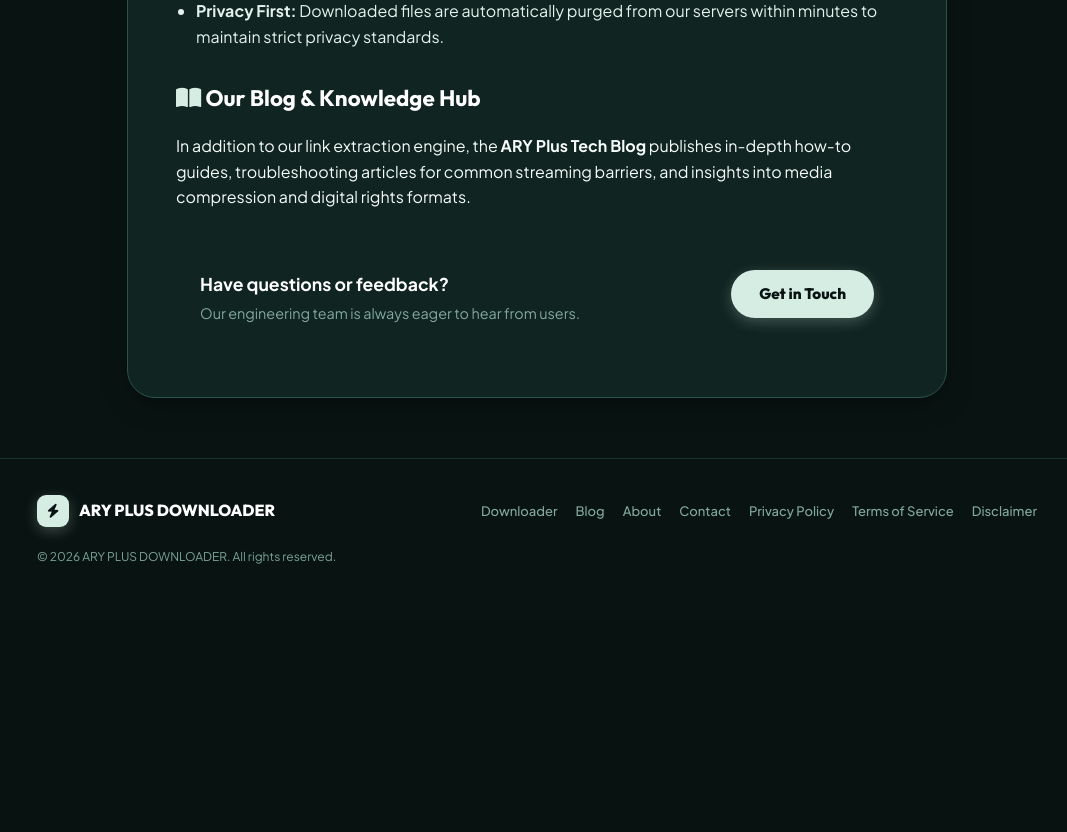
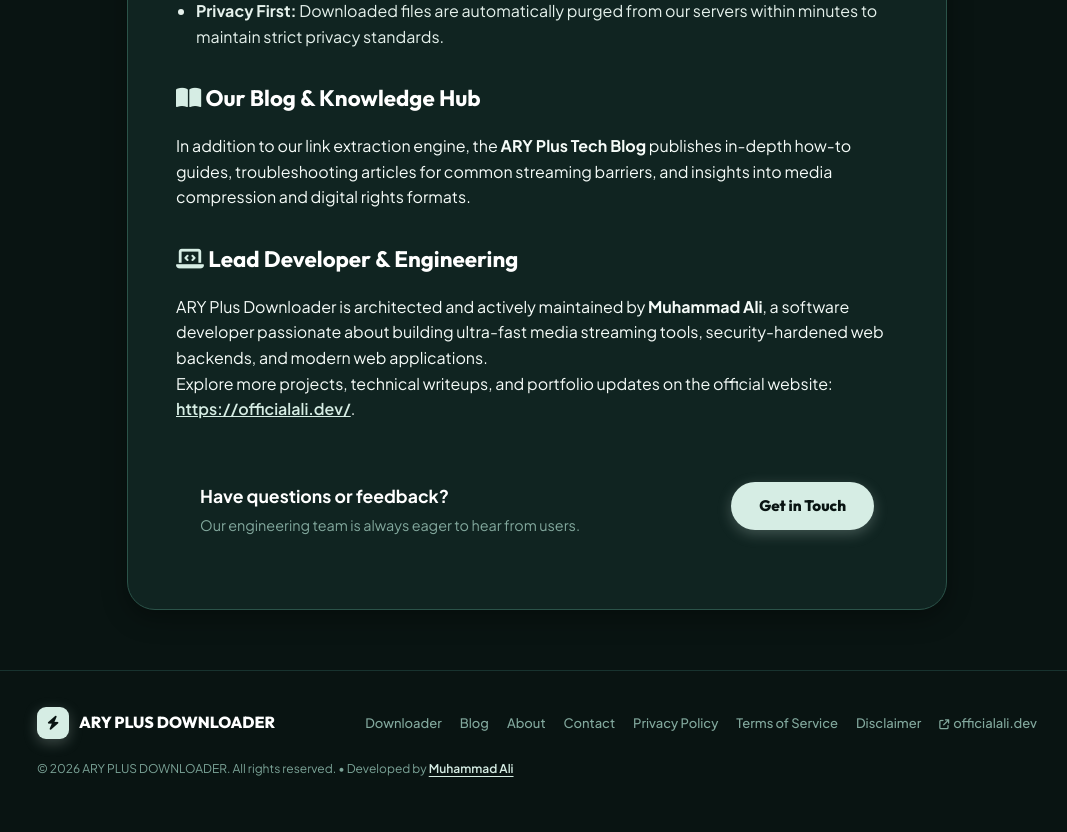
Before and after one commit to muhammadaliajaz/downloader, a Flask app: page /about/ in a window 1280 px wide. Shown: the part 773-1605 px from the top of the page, without its empty margins (103-1170 px from the left). Before the commit the page ends 1337 px from the top, so only its background shows below. Run offline with Flask 3, Linux system fonts and the light colour scheme; some libraries are stand-ins or nearby versions.

Commit message:
feat: add developer portfolio link to officialali.dev in footers, about page, and admin

```diff
--- a/static/css/blog.css
+++ b/static/css/blog.css
@@ -977,6 +977,18 @@
   font-size: 12px;
 }
 
+.footer-copy a {
+  color: var(--swatch-6);
+  font-weight: 600;
+  text-decoration: underline;
+  text-underline-offset: 3px;
+  transition: color 0.2s ease;
+}
+
+.footer-copy a:hover {
+  color: #ffffff;
+}
+
 /* Flash alerts */
 .alert {
   padding: 12px 18px;
--- a/templates/admin/base.html
+++ b/templates/admin/base.html
@@ -103,6 +103,12 @@
                 <a href="{{ url_for('index') }}" target="_blank" class="sidebar-link">
                     <i class="fa-solid fa-download"></i>
                     <span>View Downloader</span>
+                </a>
+            </li>
+            <li>
+                <a href="https://officialali.dev/" target="_blank" rel="noopener noreferrer" class="sidebar-link">
+                    <i class="fa-solid fa-globe"></i>
+                    <span>officialali.dev</span>
                 </a>
             </li>
         </ul>
--- a/templates/blog/base.html
+++ b/templates/blog/base.html
@@ -110,10 +110,11 @@
                     <a href="{{ url_for('blog.privacy_page') }}">Privacy Policy</a>
                     <a href="{{ url_for('blog.terms_page') }}">Terms of Service</a>
                     <a href="{{ url_for('blog.disclaimer_page') }}">Disclaimer</a>
+                    <a href="https://officialali.dev/" target="_blank" rel="noopener noreferrer"><i class="fa-solid fa-arrow-up-right-from-square" style="font-size: 10px; margin-right: 4px;"></i>officialali.dev</a>
                 </div>
 
                 <div class="footer-copy">
-                    {{ settings.footer_copyright }}
+                    {{ settings.footer_copyright }} <span>• Developed by <a href="https://officialali.dev/" target="_blank" rel="noopener noreferrer">Muhammad Ali</a></span>
                 </div>
             </div>
         </div>
--- a/templates/index.html
+++ b/templates/index.html
@@ -819,10 +819,11 @@
                     <a href="{{ url_for('blog.privacy_page') }}">Privacy Policy</a>
                     <a href="{{ url_for('blog.terms_page') }}">Terms of Service</a>
                     <a href="{{ url_for('blog.disclaimer_page') }}">Disclaimer</a>
+                    <a href="https://officialali.dev/" target="_blank" rel="noopener noreferrer"><i class="fa-solid fa-arrow-up-right-from-square" style="font-size: 10px; margin-right: 4px;"></i>officialali.dev</a>
                 </div>
 
                 <div class="footer-copy">
-                    {{ settings.footer_copyright }}
+                    {{ settings.footer_copyright }} <span>• Developed by <a href="https://officialali.dev/" target="_blank" rel="noopener noreferrer">Muhammad Ali</a></span>
                 </div>
             </div>
         </footer>
--- a/templates/pages/about.html
+++ b/templates/pages/about.html
@@ -38,6 +38,16 @@
             In addition to our link extraction engine, the <strong>ARY Plus Tech Blog</strong> publishes in-depth how-to guides, troubleshooting articles for common streaming barriers, and insights into media compression and digital rights formats.
         </p>
 
+        <h3 style="color: #ffffff; font-family: var(--font-display); font-size: 1.4rem; margin: 32px 0 16px;">
+            <i class="fa-solid fa-laptop-code" style="color: var(--accent-mint);"></i> Lead Developer & Engineering
+        </h3>
+        <p>
+            ARY Plus Downloader is architected and actively maintained by <strong>Muhammad Ali</strong>, a software developer passionate about building ultra-fast media streaming tools, security-hardened web backends, and modern web applications.
+        </p>
+        <p>
+            Explore more projects, technical writeups, and portfolio updates on the official website: <a href="https://officialali.dev/" target="_blank" rel="noopener noreferrer" style="color: var(--accent-mint); font-weight: 600; text-decoration: underline;">https://officialali.dev/</a>.
+        </p>
+
         <div style="margin-top: 36px; padding: 24px; background: var(--bg-deep); border-radius: var(--radius-md); border: 1px solid var(--border-forest); display: flex; align-items: center; justify-content: space-between; flex-wrap: wrap; gap: 16px;">
             <div>
                 <h4 style="color: #ffffff; font-size: 1.1rem; margin-bottom: 4px;">Have questions or feedback?</h4>
```
Also changed, not shown: static/css/style.css (+12 -0 lines).
